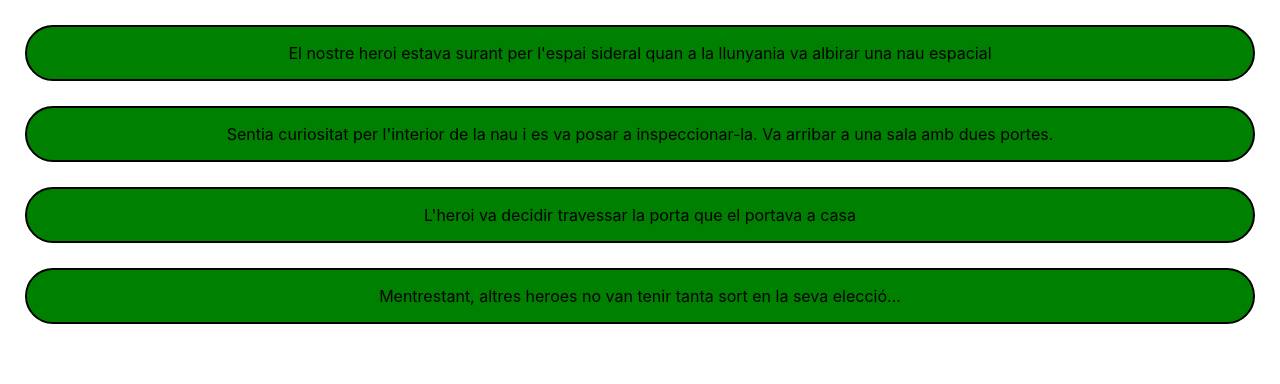
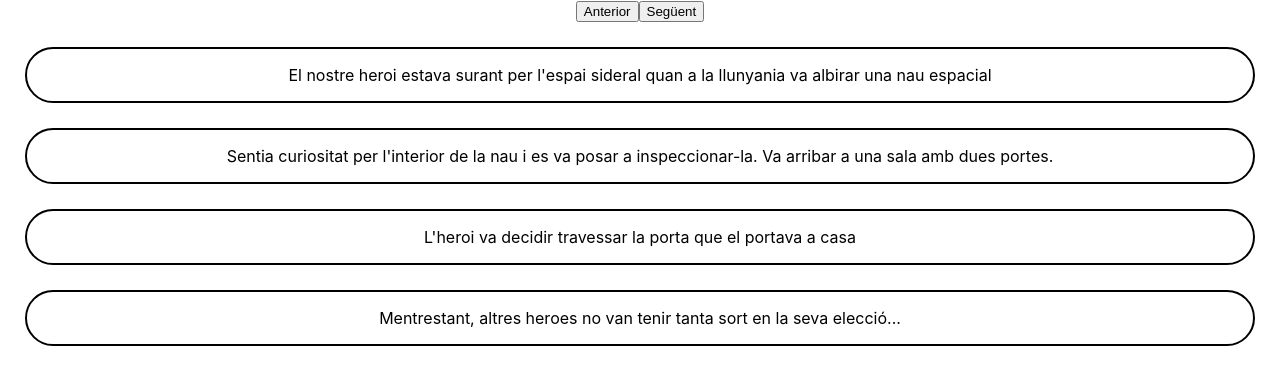
Before and after one commit to nuriagrinyo/sprint6, a React (Create React App) app: page / in a window 1280 px wide. Shown: the top 384 px of the page. Built offline with nearby package versions, Linux system fonts and the light colour scheme.

Commit message:
ex4 endreçat

```diff
--- a/src/App.js
+++ b/src/App.js
@@ -3,9 +3,9 @@ import './App.css';
 
 import React, {useState} from 'react';
 
+import { IterarEscenes } from './escenesGrup';
+import Botons from './components/boto/botons';
 
-import { IterarEscenes } from './escenesGrup';
-import { BotonsCanviarDeColor } from './components/boto/boto';
 
 
 
@@ -13,28 +13,14 @@ import { BotonsCanviarDeColor } from './components/boto/boto';
 function App() {
 
 
+  return (
 
-
-
-
-
-  return (
     <div className="App">
 
 
+      <Botons />
 
-
-
-
-
-      {IterarEscenes()}
-
-
-
-
-
-
-
+      <IterarEscenes />
 
 
     </div>
--- a/src/components/boto/boto.js
+++ /dev/null
@@ -1,44 +0,0 @@
-import React, { useState } from "react";
-
-
-
-
-const dirhola = () => {
-    console.log('hola');
-}
-
-
-function BotonsCanviarDeColor() {
-
-
-
-    return <div>
-
-
-
-
-
-    </div>
-
-
-
-
-const BotoSeguent = (props) => <button onClick={dirhola}>
-
-    {props.nom}
-
-
-    </button>
-
-    const BotoAnterior = (props) => <button onClick={canviarColor}>
-
-    {props.nom}
-
-
-    </button>
-
-
-
-
-
-}
--- /dev/null
+++ b/src/components/boto/botons.js
@@ -0,0 +1,46 @@
+import React from "react";
+import { useState } from "react";
+
+
+export default function Botons() {
+
+
+    const [vermell, setVermell] = useState(false);
+
+    const canviarColor = () => {
+        setVermell(true);
+    }
+
+
+
+
+
+
+
+
+    const dirhola = () => {console.log('hola')};
+
+    const diradeu = () => {console.log('adeu')};
+
+
+    return (
+
+        <div>
+
+            <button onClick={dirhola}>Anterior</button>
+
+            <button onClick={diradeu}>Següent</button>
+
+
+
+        </div>
+
+
+
+
+
+
+
+    )
+
+}
--- a/src/components/escena/escena.js
+++ b/src/components/escena/escena.js
@@ -1,20 +1,68 @@
 //importar react
 import React from "react";
 import { EscenaStyled } from "./escena.styled";
+import { useState } from "react";
 
 
 
 
-    export const Escena = (props) => <div>
+
+
+
+
+
+
+
+
+export default function Escena(props) {
+
+
+
+
+
+
+
+
+    return (
+
+        <div>
+
+
+
+
+
+
+
+
+
+
+
+
+
 
                 <EscenaStyled
 
-    color={true}
+                    fons={false}
+
                 >
 
                     {props.frase}
 
-
                 </EscenaStyled>
 
+
+
+
+
         </div>
+
+
+
+
+
+
+
+    )
+
+
+}
--- a/src/components/escena/escena.styled.js
+++ b/src/components/escena/escena.styled.js
@@ -5,5 +5,5 @@ export const EscenaStyled = styled.div`
     border: 2px solid black;
     border-radius: 40px;
     margin: 25px;
-    background-color: ${({ color}) => color ? 'green' : 'red'};
+    background-color: ${({ fons }) => fons ? 'red' : 'white'};
 `;
```
Also changed, not shown: src/escenesGrup.js (+3 -8 lines). Lines whose indentation alone changed are shown as unchanged.
